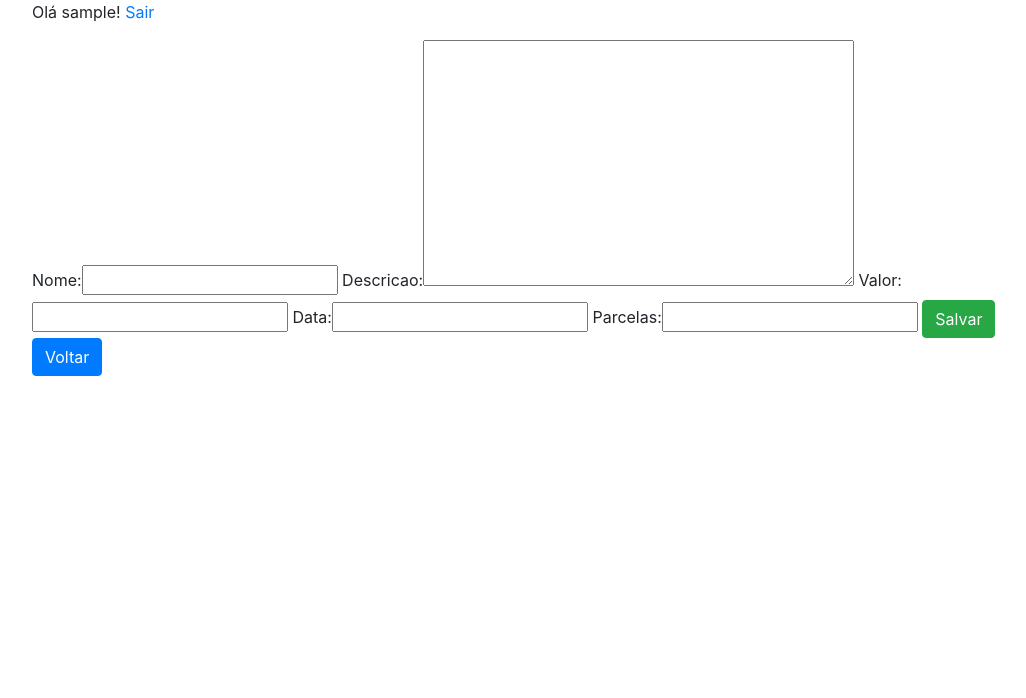
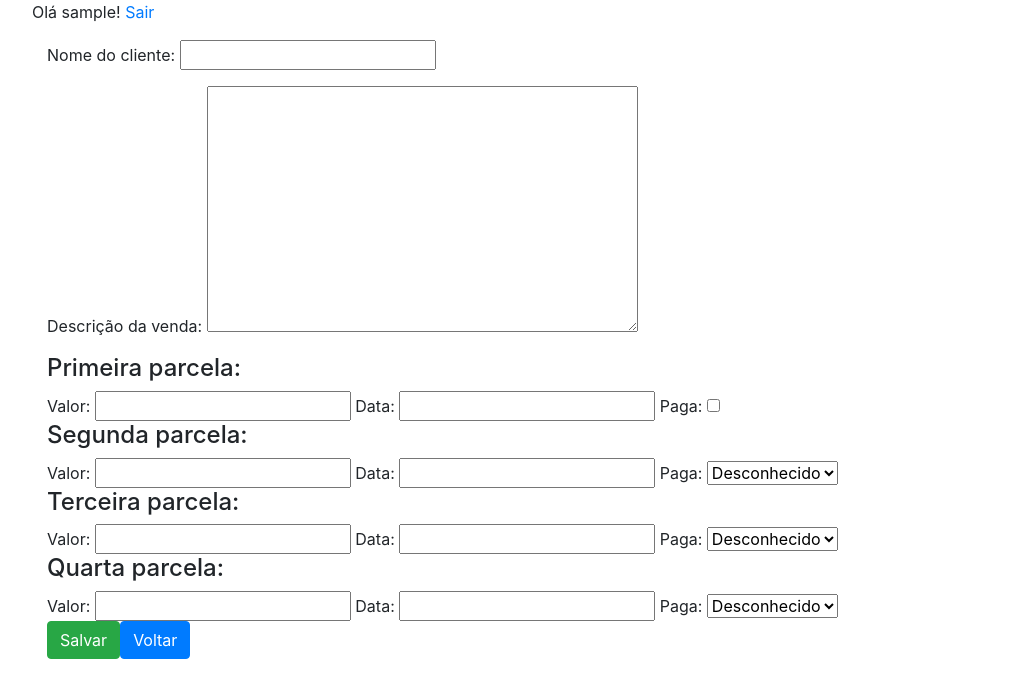
Before and after one commit to jeanpzanatta/PatchApp, a Django app: page /patchcontas/nova_venda/ in a window 1280 px wide. Shown: the top 698 px of the page, without its empty margins (53-1079 px from the left). Run offline with Django 3.2, Linux system fonts and the light colour scheme; the visitor is signed in with stand-in values (Sample User, id 1); some libraries are stand-ins or nearby versions.

Commit message:
formularios melhorados

```diff
--- a/PatchApp/urls.py
+++ b/PatchApp/urls.py
@@ -17,7 +17,6 @@ from django.contrib import admin
 from django.urls import path, include
 from .views import home_inicio
 from PatchContas import urls as patchcontas_urls
-from django.contrib.staticfiles.urls import staticfiles_urlpatterns
 
 
 urlpatterns = [
@@ -25,4 +24,4 @@ urlpatterns = [
     path('patchcontas/', include(patchcontas_urls)),
     path('admin/', admin.site.urls),
     path('contas/', include('django.contrib.auth.urls'), name='login'),
-] + staticfiles_urlpatterns()
+]
--- a/PatchContas/forms.py
+++ b/PatchContas/forms.py
@@ -5,7 +5,10 @@ from .models import Compras, Vendas
 class FormVendas(ModelForm):
     class Meta:
         model = Vendas
-        fields = ['nome', 'descricao', 'valor', 'data', 'parcelas']
+        fields = ['nome', 'descricao', 'parcela_um_val', 'parcela_um_data', 'parcela_um_paga',
+                  'parcela_dois_val', 'parcela_dois_data', 'parcela_dois_paga',
+                  'parcela_tres_val', 'parcela_tres_data', 'parcela_tres_paga',
+                  'parcela_quatro_val', 'parcela_quatro_data', 'parcela_quatro_paga']
 
 
 class FormCompras(ModelForm):
--- a/PatchContas/models.py
+++ b/PatchContas/models.py
@@ -1,12 +1,13 @@
 from django.db import models
+from django.core.validators import MinValueValidator
 
 
 class Compras(models.Model):
     nome = models.CharField(max_length=50)
     descricao = models.TextField()
-    valor = models.DecimalField(max_digits=7, decimal_places=2)
+    valor = models.DecimalField(max_digits=7, decimal_places=2, validators=[MinValueValidator(0.0)])
     data = models.DateField()
-    parcelas = models.IntegerField(blank=True, null=True)
+    parcelas = models.IntegerField(blank=True, null=True, validators=[MinValueValidator(0)])
 
     def __str__(self):
         return str(self.nome) + ' - ' + str(self.data)
@@ -15,9 +16,22 @@ class Compras(models.Model):
 class Vendas(models.Model):
     nome = models.CharField(max_length=50)
     descricao = models.TextField()
-    valor = models.DecimalField(max_digits=7, decimal_places=2)
-    data = models.DateField()
-    parcelas = models.IntegerField(blank=True, null=True)
+
+    parcela_um_val = models.DecimalField(max_digits=7, decimal_places=2, validators=[MinValueValidator(0.0)])
+    parcela_um_data = models.DateField()
+    parcela_um_paga = models.BooleanField(default=False)
+    parcela_dois_val = models.DecimalField(max_digits=7, decimal_places=2, blank=True, null=True,
+                                           validators=[MinValueValidator(0.0)])
+    parcela_dois_data = models.DateField(blank=True, null=True)
+    parcela_dois_paga = models.NullBooleanField()
+    parcela_tres_val = models.DecimalField(max_digits=7, decimal_places=2, blank=True, null=True,
+                                           validators=[MinValueValidator(0.0)])
+    parcela_tres_data = models.DateField(blank=True, null=True)
+    parcela_tres_paga = models.NullBooleanField()
+    parcela_quatro_val = models.DecimalField(max_digits=7, decimal_places=2, blank=True, null=True,
+                                             validators=[MinValueValidator(0.0)])
+    parcela_quatro_data = models.DateField(blank=True, null=True)
+    parcela_quatro_paga = models.NullBooleanField()
 
     def __str__(self):
-        return str(self.nome) + ' - ' + str(self.data)
+        return str(self.nome) + ' - ' + str(self.parcela_um_data)
--- a/PatchContas/templates/deletar_venda.html
+++ b/PatchContas/templates/deletar_venda.html
@@ -3,7 +3,7 @@
 {% block main %}
 <form method="post">
     {% csrf_token %}
-    <h3>Deseja excluir '{{ form.nome }}' de '{{ form.data }}'?</h3>
+    <h3>Deseja excluir '{{ form.nome }}' de '{{ form.parcela_um_data }}'?</h3>
     <a type="button" href="{% url 'tela_inicial' %}" class="btn btn-primary">Voltar</a>
     <button type="submit" class="btn btn-danger">EXCLUIR</button>
 </form>
--- a/PatchContas/templates/nova_compra.html
+++ b/PatchContas/templates/nova_compra.html
@@ -6,7 +6,6 @@
 <form method="post">
     {% csrf_token %}
     {{ form|bootstrap }}
-    <button class="btn btn-success" type="submit">Salvar</button>
+    <button class="btn btn-success" type="submit">Salvar</button><a type="button" href="{% url 'tela_inicial' %}" class="btn btn-primary">Voltar</a>
 </form>
-    <a type="button" href="{% url 'tela_inicial' %}" class="btn btn-primary">Voltar</a>
 {% endblock %}
--- a/PatchContas/templates/nova_venda.html
+++ b/PatchContas/templates/nova_venda.html
@@ -1,11 +1,53 @@
 {% extends 'base.html' %}
-{% load bootstrap %}
 {% block title %}PatchApp - Nova Venda{% endblock %}
 {% block main %}
-<form method="post">
-    {% csrf_token %}
-    {{ form|bootstrap }}
-    <button class="btn btn-success" type="submit">Salvar</button>
-</form>
-    <a type="button" href="{% url 'tela_inicial' %}" class="btn btn-primary">Voltar</a>
+<div class="container">
+    <form method="post">
+
+        {% csrf_token %}
+        <div class="row"><div class="col-sm"><p>Nome do cliente: {{ form.nome }}</p></div></div>
+        <div class="row"><div class="col-sm"><p>Descrição da venda: {{ form.descricao }}</p></div></div>
+        <div class="row">
+            <div class="col-sm">
+               <h4>Primeira parcela:</h4>
+            </div>
+        </div>
+        <div class="row">
+            <div class="col-sm">
+                Valor: {{ form.parcela_um_val }} Data: {{ form.parcela_um_data }} Paga: {{ form.parcela_um_paga }}
+            </div>
+        </div>
+        <div class="row">
+            <div class="col-sm">
+               <h4>Segunda parcela:</h4>
+            </div>
+        </div>
+        <div class="row">
+            <div class="col-sm">
+                Valor: {{ form.parcela_dois_val }} Data: {{ form.parcela_dois_data }} Paga: {{ form.parcela_dois_paga }}
+            </div>
+        </div>
+        <div class="row">
+            <div class="col-sm">
+               <h4>Terceira parcela:</h4>
+            </div>
+        </div>
+        <div class="row">
+            <div class="col-sm">
+                Valor: {{ form.parcela_tres_val }} Data: {{ form.parcela_tres_data }} Paga: {{ form.parcela_tres_paga }}
+            </div>
+        </div>
+        <div class="row">
+            <div class="col-sm">
+               <h4>Quarta parcela:</h4>
+            </div>
+        </div>
+        <div class="row">
+            <div class="col-sm">
+                Valor: {{ form.parcela_quatro_val }} Data: {{ form.parcela_quatro_data }} Paga: {{ form.parcela_quatro_paga }}
+            </div>
+        </div>
+        <button class="btn btn-success" type="submit">Salvar</button><a type="button" href="{% url 'tela_inicial' %}" class="btn btn-primary">Voltar</a>
+    </form>
+</div>
 {% endblock %}
```
Also changed, not shown: PatchContas/templates/tela_inicial.html (+2 -7 lines), PatchContas/migrations/0002_auto_20190225_0945.py (added), PatchContas/migrations/0003_auto_20190225_1026.py (added).
